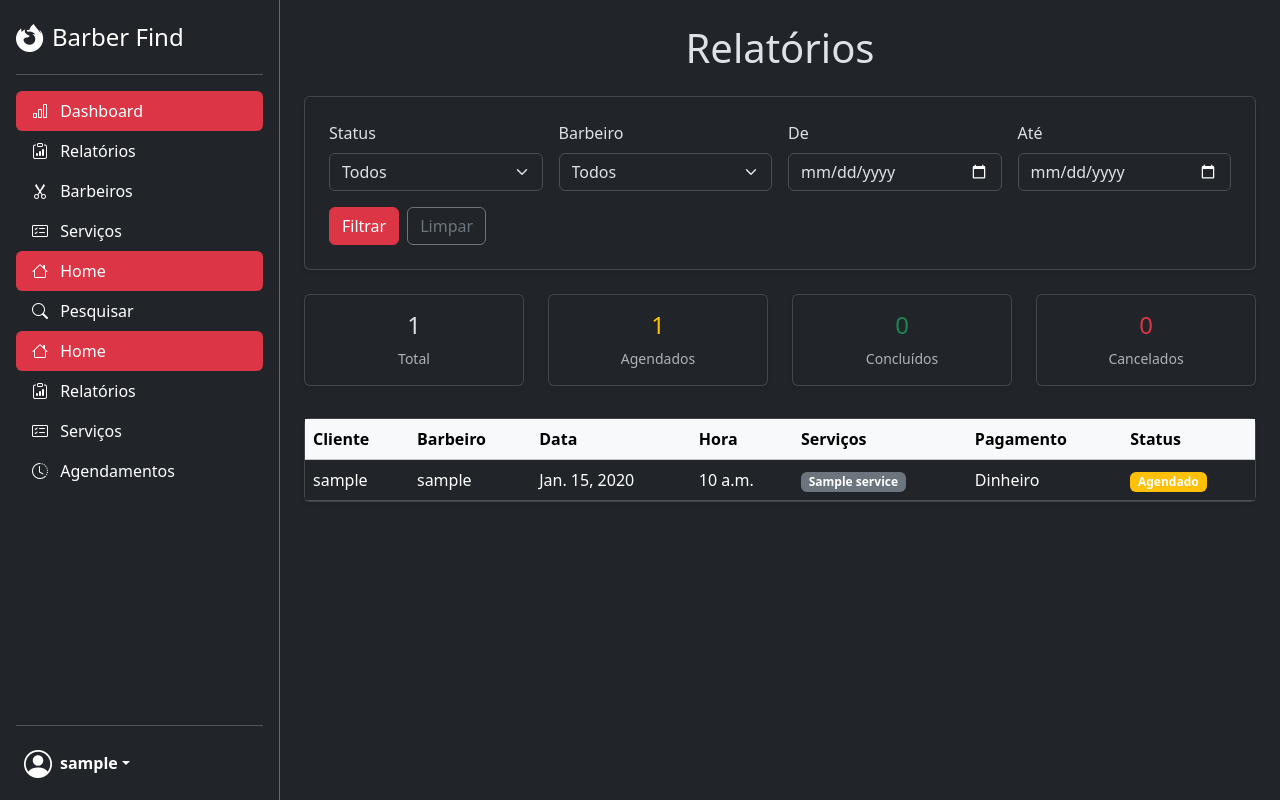
After one commit to rafaelwnk/BarberFind, a Django app: page /reports/ in a window 1280 px wide. The commit adds this page. Run offline with Django 5.2, Linux system fonts and the light colour scheme; a user stored in the database is signed in; tables that the repository leaves empty hold one stand-in row (values such as "Sample post").

Commit message:
feat: adicionando tela de dashboard e relatorios

```diff
--- a/config/urls.py
+++ b/config/urls.py
@@ -1,7 +1,7 @@
 from django.contrib import admin
 from django.urls import path
 
-from core.views import account_view, appointments_view, barber_services_view, confirm_appointment_view, delete_barber_view, delete_service_view, edit_barber_view, edit_service_view, home_view, index_view, search_view, dashboard_view, barbers_view, create_barber_view, services_view, create_service_view
+from core.views import account_view, appointments_view, barber_services_view, confirm_appointment_view, delete_barber_view, delete_service_view, edit_barber_view, edit_service_view, home_view, index_view, reports_view, search_view, dashboard_view, barbers_view, create_barber_view, services_view, create_service_view
 from accounts.views import login_view, register_view, logout_view
 
 urlpatterns = [
@@ -24,4 +24,5 @@ urlpatterns = [
     path("services/create/", create_service_view, name="create_service"),
     path("services/edit/", edit_service_view, name="edit_service"),
     path("services/delete/", delete_service_view, name="delete_service"),
+    path("reports/", reports_view, name="reports"),
 ]
--- a/core/templates/core/frame.html
+++ b/core/templates/core/frame.html
@@ -19,6 +19,13 @@
                 <a href="{% url 'dashboard' %}" class="nav-link active bg-danger" aria-current="page">
                     <i class="bi bi-bar-chart me-2"></i>
                     Dashboard
+                </a>
+            </li>
+
+            <li class="nav-item">
+                <a href="{% url 'reports' %}" class="nav-link text-white" aria-current="page">
+                    <i class="bi bi-clipboard-data me-2"></i>
+                    Relatórios
                 </a>
             </li>
 
@@ -58,6 +65,13 @@
                 <a href="{% url 'home' %}" class="nav-link active bg-danger" aria-current="page">
                     <i class="bi bi-house me-2"></i>
                     Home
+                </a>
+            </li>
+
+            <li class="nav-item">
+                <a href="{% url 'reports' %}" class="nav-link text-white" aria-current="page">
+                    <i class="bi bi-clipboard-data me-2"></i>
+                    Relatórios
                 </a>
             </li>
 
--- /dev/null
+++ b/core/templates/core/reports.html
@@ -0,0 +1,126 @@
+{% extends 'core/frame.html' %}
+
+{% block frame_content %}
+<div class="container">
+    <h1 class="mb-4 text-center">Relatórios</h1>
+
+    <form method="GET" action="{% url 'reports' %}" class="card shadow-sm p-4 mb-4">
+        <div class="row g-3">
+
+            <div class="col-12 col-md-3">
+                <label class="form-label">Status</label>
+                <select name="status" class="form-select">
+                    <option value="">Todos</option>
+                    <option value="scheduled" {% if filters.status == "scheduled" %}selected{% endif %}>Agendado</option>
+                    <option value="completed" {% if filters.status == "completed" %}selected{% endif %}>Concluído</option>
+                    <option value="cancelled" {% if filters.status == "cancelled" %}selected{% endif %}>Cancelado</option>
+                </select>
+            </div>
+
+            {% if request.user.is_staff %}
+            <div class="col-12 col-md-3">
+                <label class="form-label">Barbeiro</label>
+                <select name="barber" class="form-select">
+                    <option value="">Todos</option>
+                    {% for barber in barbers %}
+                    <option value="{{ barber.id }}" {% if filters.barber == barber.id %}selected{% endif %}>
+                        {{ barber.user.username }}
+                    </option>
+                    {% endfor %}
+                </select>
+            </div>
+            {% endif %}
+
+            <div class="col-12 col-md-3">
+                <label class="form-label">De</label>
+                <input type="date" name="date_from" class="form-control" value="{{ filters.date_from|default:'' }}">
+            </div>
+
+            <div class="col-12 col-md-3">
+                <label class="form-label">Até</label>
+                <input type="date" name="date_to" class="form-control" value="{{ filters.date_to|default:'' }}">
+            </div>
+
+        </div>
+
+        <div class="d-flex gap-2 mt-3">
+            <button class="btn btn-danger">Filtrar</button>
+            <a href="{% url 'reports' %}" class="btn btn-outline-secondary">Limpar</a>
+        </div>
+    </form>
+
+    <div class="row mb-4">
+        <div class="col-6 col-md-3 mb-2">
+            <div class="card shadow-sm text-center p-3">
+                <h4>{{ total }}</h4>
+                <p class="text-muted mb-0 small">Total</p>
+            </div>
+        </div>
+        <div class="col-6 col-md-3 mb-2">
+            <div class="card shadow-sm text-center p-3">
+                <h4 class="text-warning">{{ total_scheduled }}</h4>
+                <p class="text-muted mb-0 small">Agendados</p>
+            </div>
+        </div>
+        <div class="col-6 col-md-3 mb-2">
+            <div class="card shadow-sm text-center p-3">
+                <h4 class="text-success">{{ total_completed }}</h4>
+                <p class="text-muted mb-0 small">Concluídos</p>
+            </div>
+        </div>
+        <div class="col-6 col-md-3 mb-2">
+            <div class="card shadow-sm text-center p-3">
+                <h4 class="text-danger">{{ total_cancelled }}</h4>
+                <p class="text-muted mb-0 small">Cancelados</p>
+            </div>
+        </div>
+    </div>
+
+    <div class="card shadow-sm">
+        <div class="card-body p-0">
+            <table class="table mb-0">
+                <thead class="table-light">
+                    <tr>
+                        <th>Cliente</th>
+                        {% if request.user.is_staff %}<th>Barbeiro</th>{% endif %}
+                        <th>Data</th>
+                        <th>Hora</th>
+                        <th>Serviços</th>
+                        <th>Pagamento</th>
+                        <th>Status</th>
+                    </tr>
+                </thead>
+                <tbody>
+                    {% for appointment in appointments %}
+                    <tr>
+                        <td>{{ appointment.customer }}</td>
+                        {% if request.user.is_staff %}<td>{{ appointment.barber }}</td>{% endif %}
+                        <td>{{ appointment.date }}</td>
+                        <td>{{ appointment.time }}</td>
+                        <td>
+                            {% for service in appointment.services.all %}
+                            <span class="badge bg-secondary">{{ service.title }}</span>
+                            {% endfor %}
+                        </td>
+                        <td>{{ appointment.get_payment_method_display }}</td>
+                        <td>
+                            <span class="badge
+                                {% if appointment.status == 'scheduled' %}bg-warning
+                                {% elif appointment.status == 'completed' %}bg-success
+                                {% else %}bg-danger{% endif %}">
+                                {{ appointment.get_status_display }}
+                            </span>
+                        </td>
+                    </tr>
+                    {% empty %}
+                    <tr>
+                        <td colspan="7" class="text-center text-muted py-3">Nenhum agendamento encontrado.</td>
+                    </tr>
+                    {% endfor %}
+                </tbody>
+            </table>
+        </div>
+    </div>
+
+</div>
+{% endblock %}
--- a/core/views.py
+++ b/core/views.py
@@ -4,13 +4,16 @@ from django.contrib.auth.models import User
 from core.models import Appointment, Barber, Service
 from django.contrib.auth.decorators import login_required, user_passes_test
 from django.contrib.auth import update_session_auth_hash
-from core.forms import AccountForm, BarberForm, ServiceForm, AppointmentForm
+from core.forms import AccountForm, BarberForm, ServiceForm
 
 def is_admin(user):
     return user.is_staff
 
 def is_barber(user):
     return hasattr(user, "barber")
+
+def is_admin_or_barber(user):
+    return is_admin(user) or is_barber(user)
 
 def index_view(request):
     if not request.user.is_authenticated:
@@ -111,7 +114,12 @@ def account_view(request):
 @login_required
 @user_passes_test(is_admin)
 def dashboard_view(request):
-    return render(request, 'core/admin/dashboard.html')
+    return render(request, 'core/admin/dashboard.html', {
+        "total_barbers": Barber.objects.count(),
+        "total_services": Service.objects.count(),
+        "total_appointments": Appointment.objects.count(),
+        "recent_appointments": Appointment.objects.order_by("-created_at")[:5]
+    })
 
 @login_required
 @user_passes_test(is_admin)
@@ -305,3 +313,47 @@ def barber_services_view(request):
         "all_services": all_services,
         "barber_service_ids": list(barber.services.values_list("id", flat=True))
     })
+
+@login_required
+@user_passes_test(is_admin_or_barber)
+def reports_view(request):
+    user = request.user
+
+    appointments = Appointment.objects.all()
+
+    if hasattr(user, "barber"):
+        appointments = appointments.filter(barber=user.barber)
+
+    status = request.GET.get("status")
+    barber_id = request.GET.get("barber")
+    date_from = request.GET.get("date_from")
+    date_to = request.GET.get("date_to")
+
+    if status:
+        appointments = appointments.filter(status=status)
+    if barber_id and user.is_staff:
+        appointments = appointments.filter(barber__id=barber_id)
+    if date_from:
+        appointments = appointments.filter(date__gte=date_from)
+    if date_to:
+        appointments = appointments.filter(date__lte=date_to)
+
+    total = appointments.count()
+    total_scheduled = appointments.filter(status="scheduled").count()
+    total_completed = appointments.filter(status="completed").count()
+    total_cancelled = appointments.filter(status="cancelled").count()
+
+    return render(request, "core/reports.html", {
+        "appointments": appointments.order_by("-date"),
+        "barbers": Barber.objects.all(),
+        "total": total,
+        "total_scheduled": total_scheduled,
+        "total_completed": total_completed,
+        "total_cancelled": total_cancelled,
+        "filters": {
+            "status": status,
+            "barber": int(barber_id) if barber_id else None,
+            "date_from": date_from,
+            "date_to": date_to,
+        }
+    })
```
Also changed, not shown: core/templates/core/admin/dashboard.html (+72 -5 lines).
